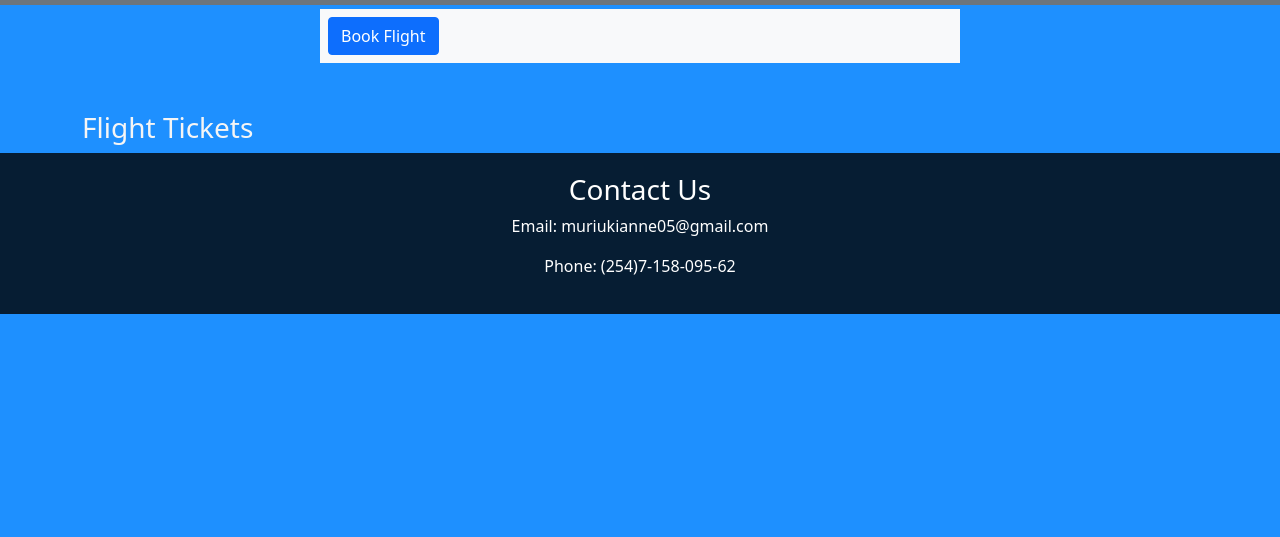
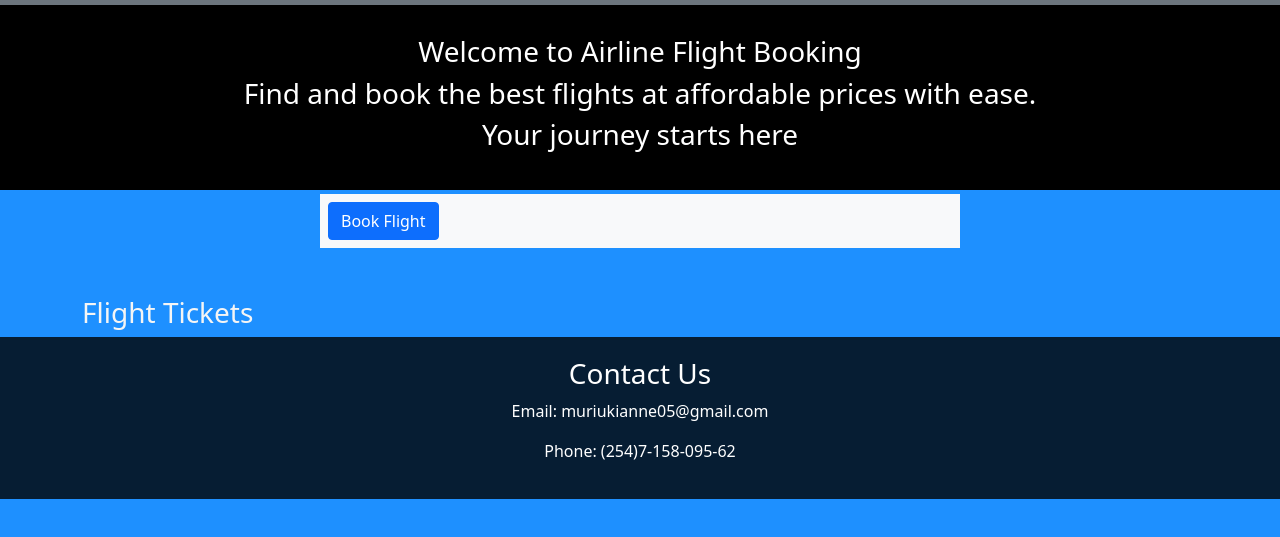
Before and after one commit to muriukianne/PHASE-1-PROJECT, a plain HTML site: page index.html in a window 1280 px wide. Shown: the part 89-626 px from the top of the page. Drawn offline with nearby package versions, Linux system fonts and the light colour scheme; no server answers.

Commit message:
Phase 1 project - Airline Website

```diff
--- a/index.html
+++ b/index.html
@@ -37,6 +37,13 @@
             </div>
           </div>
         </nav>
+
+        <section class="developments">
+          <h3 style="text-align: center;">Welcome to Airline Flight Booking</h3>
+          <h3>Find and book the best flights at affordable prices with ease.</h3>
+          <h3>Your journey starts here</h3>
+      </section>
+
 
 
   <!-- FLIGHTS  SECTION-->
--- a/style.css
+++ b/style.css
@@ -27,3 +27,10 @@ body{
     bottom: 0;
     width: 100%;
 }
+
+.developments{
+    padding: 30px;
+    text-align: center;
+    background-color: black;
+    color: white;
+}
```
